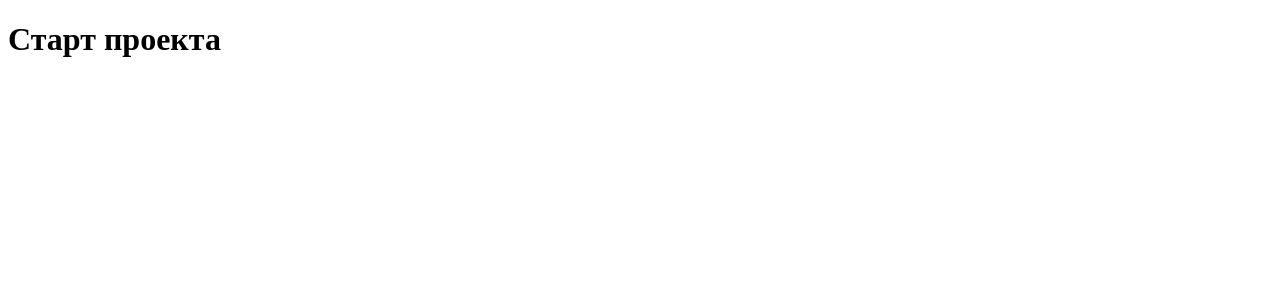
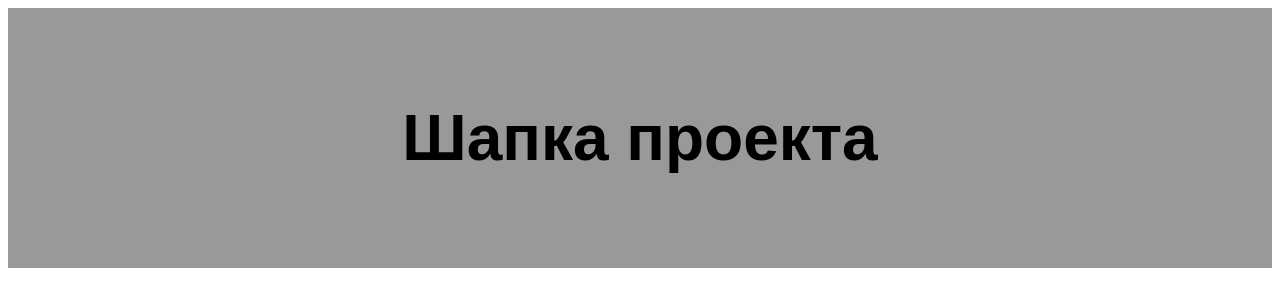
Before and after one commit to ine-nk/intensive-day-1, a plain HTML site: page index.html in a window 1280 px wide. Drawn offline with Linux system fonts and the light colour scheme.

Commit message:
header markup

```diff
--- a/css/main.css
+++ b/css/main.css
@@ -0,0 +1,7 @@
+.header {
+    padding: 50px 100px;
+    text-align: center;
+    background: #999;
+    font-size: 32px;
+    font-family: sans-serif;
+}
--- a/index.html
+++ b/index.html
@@ -1,14 +1,19 @@
 <!DOCTYPE html>
 <html lang="en">
+
 <head>
     <meta charset="UTF-8">
     <meta name="viewport" content="width=device-width, initial-scale=1.0">
     <meta http-equiv="X-UA-Compatible" content="ie=edge">
     <title>Start-Git</title>
+    <link rel="stylesheet" href="./css/main.css">
 </head>
+
 <body>
-    <h1>Старт проекта</h1>
-
+    <header class="header">
+        <h1>Шапка  проекта</h1>
+    </header>
 
 </body>
+
 </html>
```
